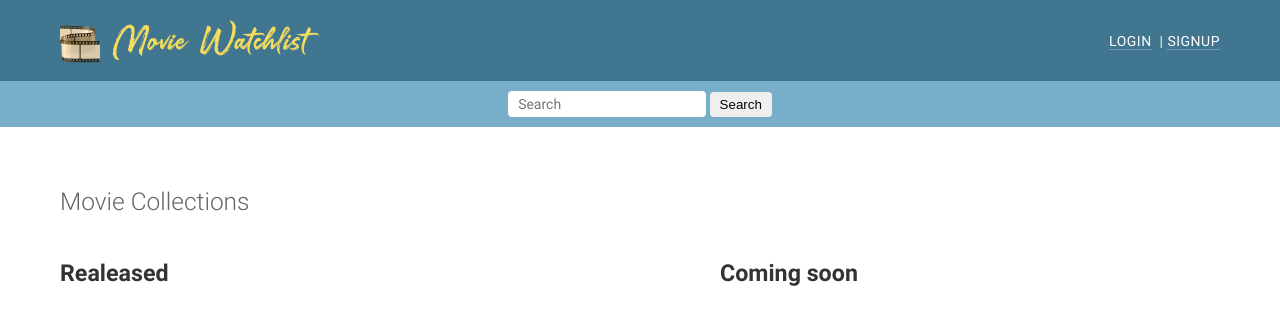
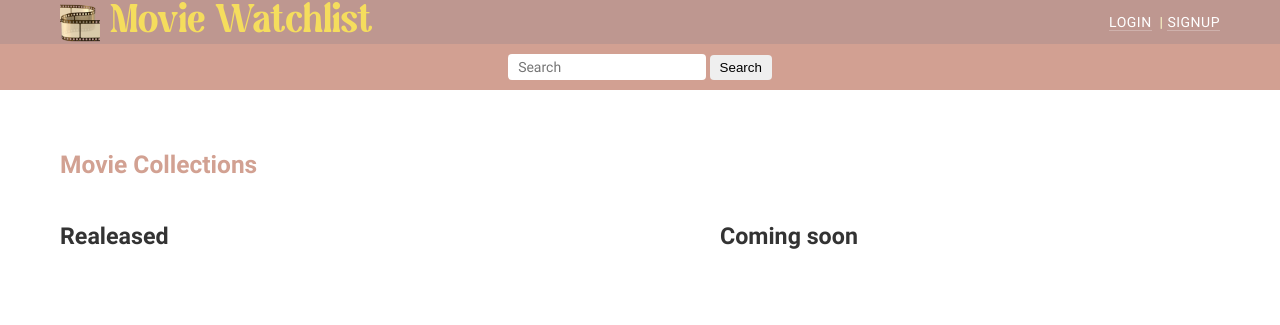
Before and after one commit to akibiqbal98/Movie-Watchlist, a Django app: page / in a window 1280 px wide. Shown: the top 325 px of the page. Run offline with Django 3.2, Linux system fonts and the light colour scheme; data that the repository does not hold is empty; some libraries are stand-ins or nearby versions.

Commit message:
new comit

```diff
--- a/assets/fonts.css
+++ b/assets/fonts.css
@@ -1,6 +1,6 @@
 @font-face {
-    font-family: 'darkline.regular';
-    src: url('fonts/darkline.regular.ttf');
+    font-family: 'Magilio';
+    src: url('fonts/Magilio.ttf');
     font-weight: 400;
     font-style: normal;
 }
--- a/assets/login.css
+++ b/assets/login.css
@@ -18,7 +18,7 @@
 
 .login #header h1 a {
     /* color: var(--header-link-color); */
-    font-family: "darkline.regular";
+    font-family: "Magilio";
     font-size: 3rem;
 }
 
--- a/assets/styles.css
+++ b/assets/styles.css
@@ -62,8 +62,7 @@ h1, h2, h3, h4, h5 {
 h1 {
     font-size: 1.75em;
     margin: 0 0 20px;
-    font-weight: 300;
-    color: #666;
+    color: #d2a192;
 }
 
 h2 {
@@ -602,7 +601,7 @@ td ul.errorlist li {
 /* BREADCRUMBS */
 
 div.breadcrumbs {
-    background: #79aec8;
+    background: #c88b79cf;
     padding: 10px 60px;
     border: none;
     font-size: 14px;
@@ -815,7 +814,7 @@ table#change-history tbody th {
     justify-content: space-between;
     align-items: center;
     padding: 0px 60px;
-    background: #417690;
+    background: #904c4194;
     color: #ffc;
     overflow: hidden;
 }
@@ -842,7 +841,7 @@ table#change-history tbody th {
 
 #branding h1, #branding h1 a:link, #branding h1 a:visited {
     color: #f5dd5d;
-    font-family: "darkline.regular";
+    font-family: "Magilio";
     font-size: 2.5rem;
 }
 
```
Also changed, not shown: assets/fonts/Magilio.ttf (added), assets/fonts/darkline.regular.ttf (deleted).
